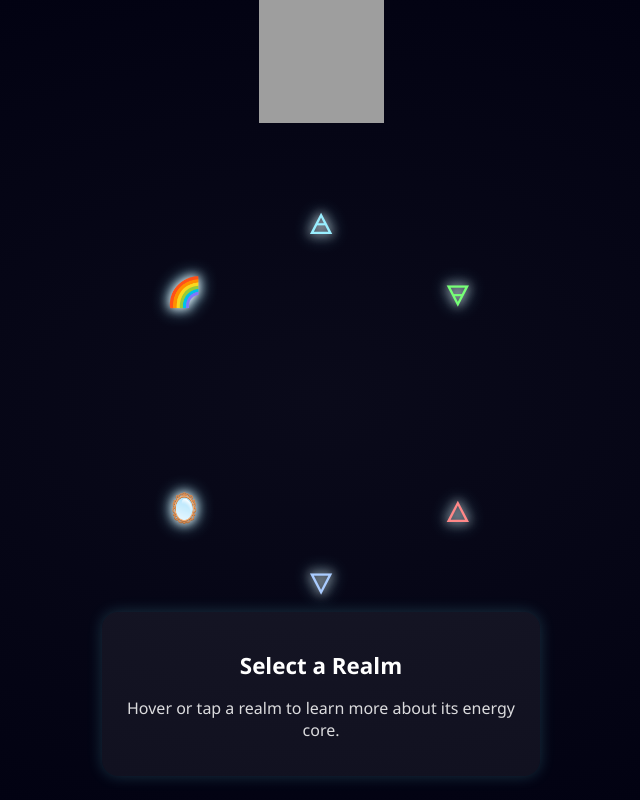
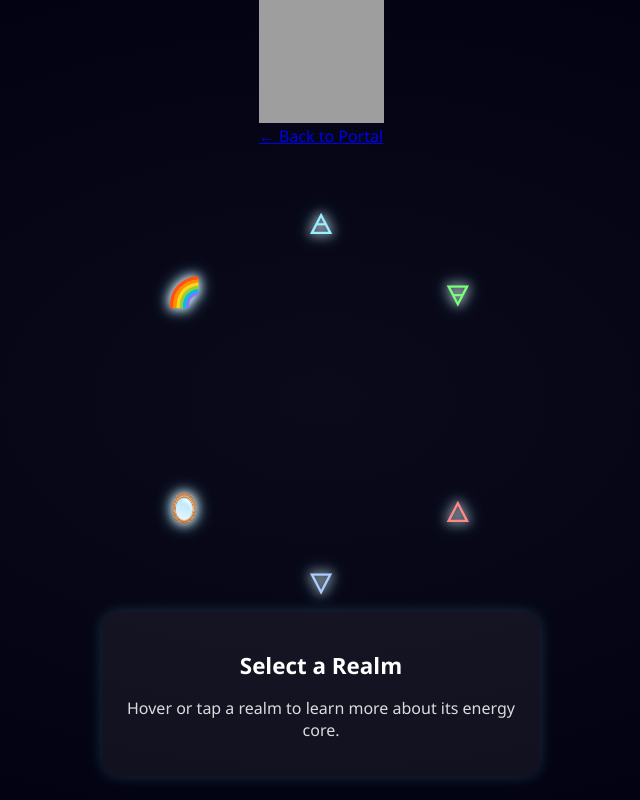
Before and after one commit to Tsuichi91/lu-mina6-universe, a plain HTML site: page pages/universe.html in a window 1280 px wide. Shown: the whole page, without its empty margins (319-959 px from the left). Drawn offline with Linux system fonts and the light colour scheme; grey boxes are pictures that could not be loaded.

Commit message:
Update universe.html

```diff
--- a/pages/universe.html
+++ b/pages/universe.html
@@ -11,7 +11,9 @@
     <div class="universe-center">
       <img src="../assets/images/logos/LUMINA6_Logo.png" alt="LU●MINA6 Logo" class="central-logo" />
     </div>
-
+  <header>
+    <a href="../index.html" class="back-button">← Back to Portal</a>
+  </header>
     <div class="universe-orbit">
       <!-- Realm Buttons -->
       <button class="realm planet ether" data-info="aetherpath">🜁</button>
```
